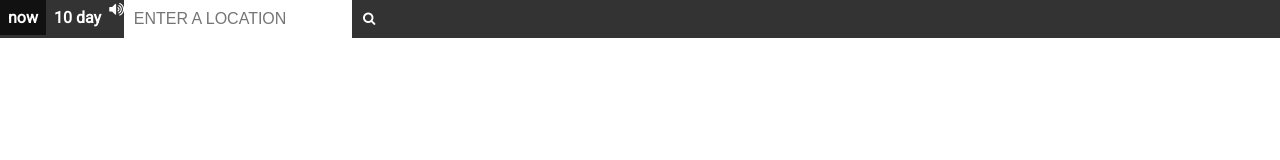
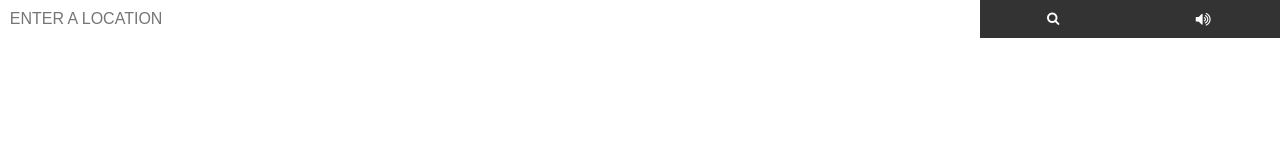
Before and after one commit to tw3080/angular-capstone, a website: page app/index.html in a window 1280 px wide. Drawn offline with nearby package versions, Linux system fonts and the light colour scheme; some packages are replaced by stand-ins of ours; a script that the page names is missing.

```diff
--- a/app/nav.html
+++ b/app/nav.html
@@ -1,13 +1,4 @@
 <ul>
-    <li class="current-weather-link"><a href="#/">Now</a></li>
-    <li class="ten-day-link"><a href="#/10-day">10 Day</a></li>
-    <li class="audio-button"><i class="fa fa-volume-up audio-control" aria-hidden="true"></i></li>
-    <li class="lol"><search-form submit="submit"></search-form></li>
+    <li class="search-bar"><search-form submit="submit"></search-form></li>
+    <li class="audio-btn"><audio-control audio-file="audioFile"></audio-control></li>
 </ul>
-<audio-control ng-if="audioFile" audio-file="audioFile"></audio-control>
-<!--
-<nav>
-    <a href="#/"><button class="forecast-btn current-weather-btn">Now</button></a>
-    <a href="#/10-day"><button class="forecast-btn ten-day-btn">10 Day</button></a>
-</nav>
--->
```
